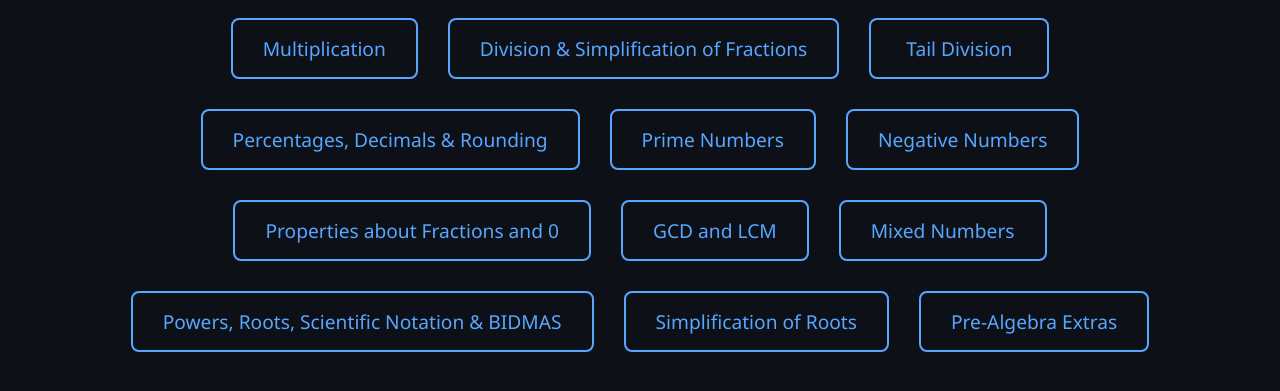
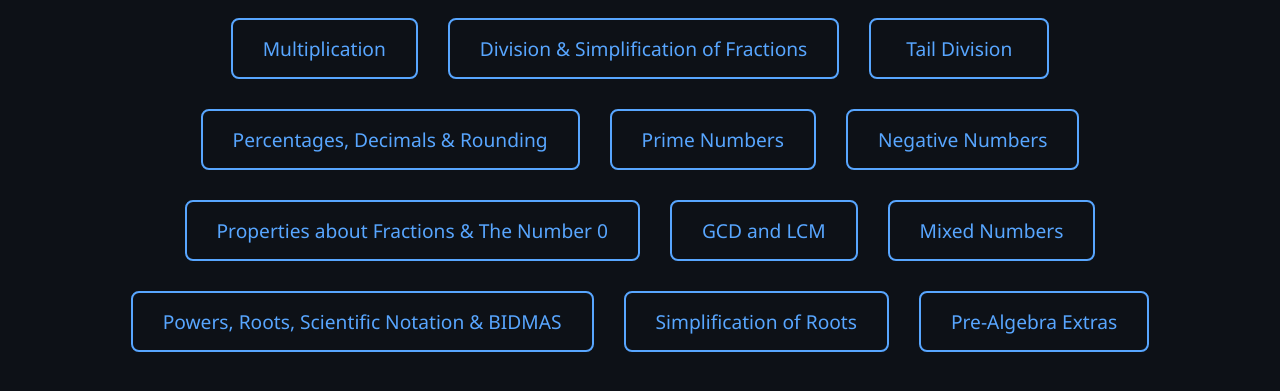
Before and after one commit to medemaka/hurlesmathsexplainedbadly, a plain HTML site: page pre-algebra/pre-algebra.html in a window 1280 px wide. Shown: the part 159-550 px from the top of the page. Drawn offline with Linux system fonts and the light colour scheme.

Commit message:
Update pre-algebra.html

```diff
--- a/pre-algebra/pre-algebra.html
+++ b/pre-algebra/pre-algebra.html
@@ -70,7 +70,7 @@
     <a href="percentages-decimals-rounding/percentages-decimals-rounding.html">Percentages, Decimals & Rounding</a>
     <a href="prime-numbers/prime-numbers.html">Prime Numbers</a>
     <a href="negative-numbers/negative-numbers.html">Negative Numbers</a>
-    <a href="properties-fractions-zero/properties-fractions-zero.html">Properties about Fractions and 0</a>
+    <a href="properties-fractions-zero/properties-fractions-zero.html">Properties about Fractions & The Number 0</a>
     <a href="gcd-and-lcm/gcd-and-lcm.html">GCD and LCM</a>
     <a href="mixed-numbers/mixed-numbers.html">Mixed Numbers</a>
     <a href="powers-roots-scientific-bidmas/powers-roots-scientific-bidmas.html">Powers, Roots, Scientific Notation & BIDMAS</a>
```
